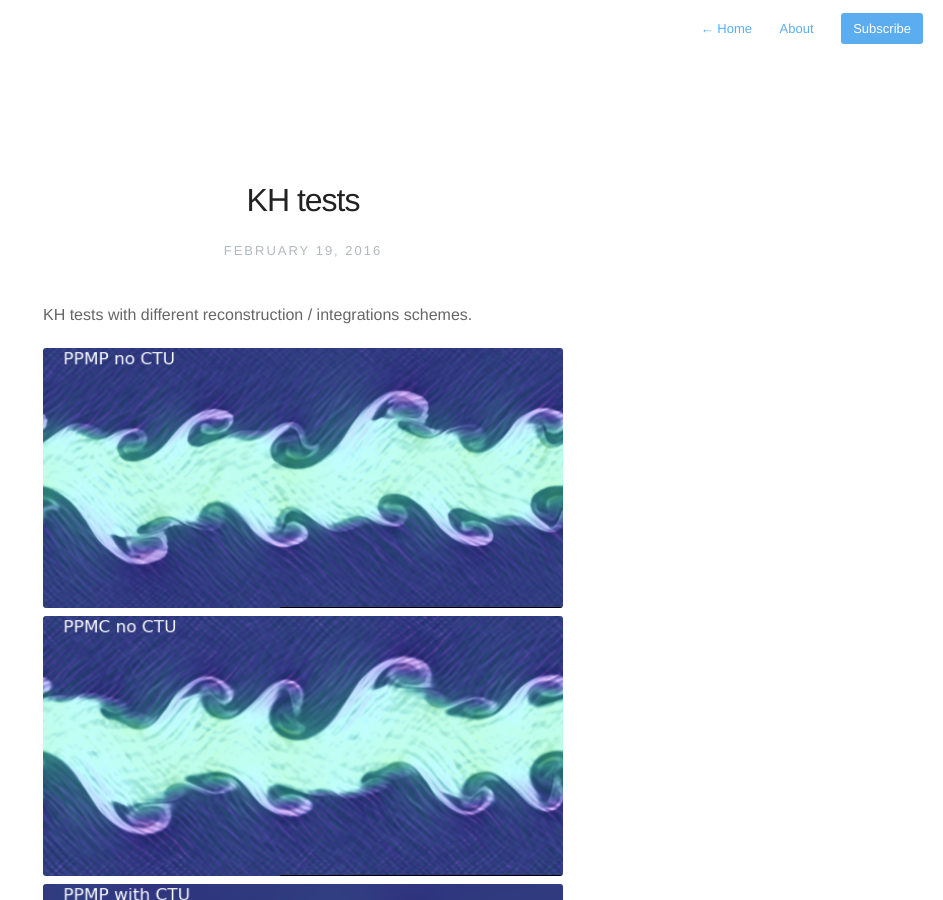
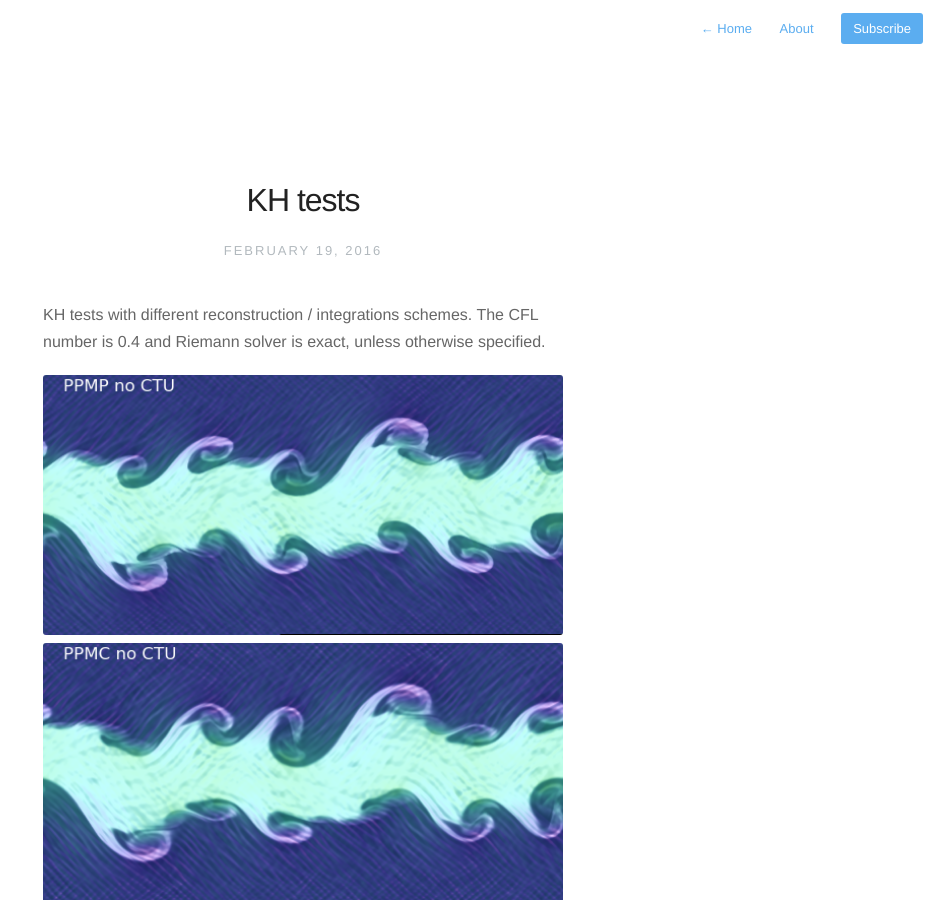
Before and after one commit to evaneschneider/site, a Jekyll site: the page built from _posts/2016-2-19-KH_test.markdown, in a window 1280 px wide and 900 px high. Shown: the whole window, without its empty margins (337-1280 px from the left). Built offline with Jekyll 4.4.1, drawn with Linux system fonts in a browser that asks for light colours; nearby versions of some CDN libraries.

Commit message:
new post

```diff
--- a/_posts/2016-2-19-KH_test.markdown
+++ b/_posts/2016-2-19-KH_test.markdown
@@ -4,7 +4,8 @@ date:   2016-2-19
 description: Tests of the 2D integration schemes
 ---
 
-KH tests with different reconstruction / integrations schemes.
+KH tests with different reconstruction / integrations schemes. The CFL
+number is 0.4 and Riemann solver is exact, unless otherwise specified.
 
 <img src="{{ site.url }}assets/images/KH_PPMP_noCTU.png">
 <img src="{{ site.url }}assets/images/KH_PPMC_noCTU.png">
```
Also changed, not shown: _posts/2016-2-29-other-tests.markdown (added, +32 -0 lines), assets/images/PPMP_VL_implosion_late.png (added), assets/images/circle_wind_PPMP_VL_hcorrect.png (added), assets/images/circle_wind_cross_pattern.png (added), assets/images/circle_wind_normal.png (added), 1 other file.
